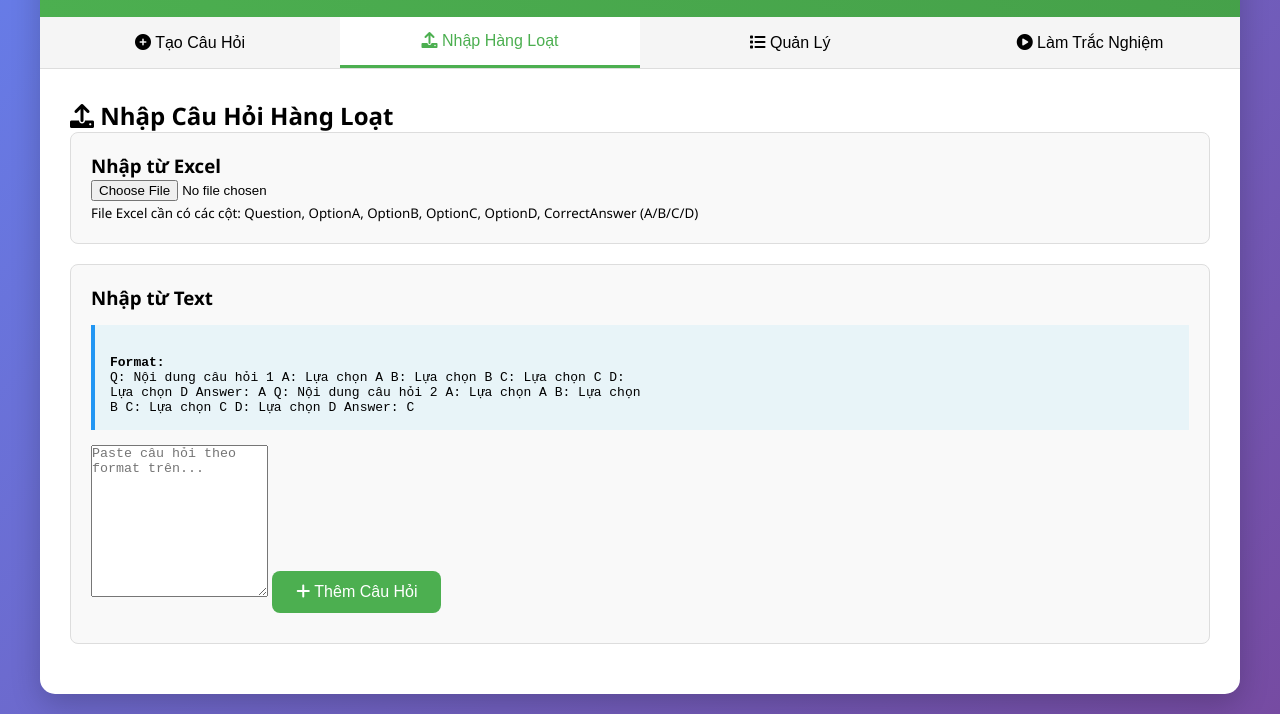
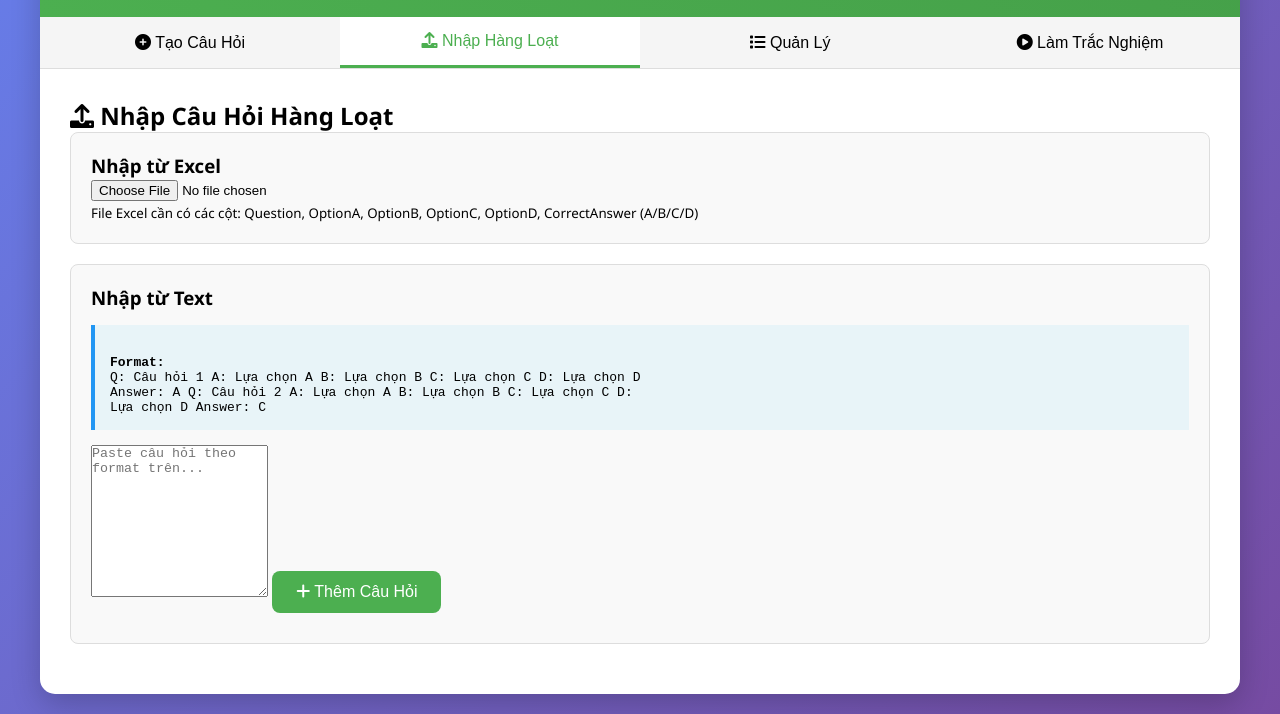
Before and after one commit to trananhduck/BestQuiz, a plain HTML site: page index.html in a window 1280 px wide. Both pictures are taken after a click on the button "Nhập Hàng Loạt". Shown: the part 108-822 px from the top of the page. Drawn offline with Linux system fonts and the light colour scheme.

Commit message:
first commit

```diff
--- a/index.html
+++ b/index.html
@@ -483,9 +483,9 @@
           <h3>Nhập từ Text</h3>
           <div class="format-example">
             <strong>Format:</strong>
-            Q: Nội dung câu hỏi 1 A: Lựa chọn A B: Lựa chọn B C: Lựa chọn C D:
-            Lựa chọn D Answer: A Q: Nội dung câu hỏi 2 A: Lựa chọn A B: Lựa chọn
-            B C: Lựa chọn C D: Lựa chọn D Answer: C
+            Q: Câu hỏi 1 A: Lựa chọn A B: Lựa chọn B C: Lựa chọn C D: Lựa chọn D
+            Answer: A Q: Câu hỏi 2 A: Lựa chọn A B: Lựa chọn B C: Lựa chọn C D:
+            Lựa chọn D Answer: C
           </div>
           <textarea
             id="bulkText"
```
